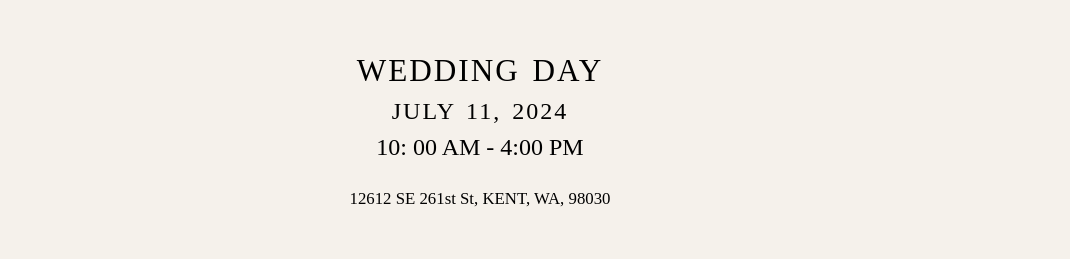
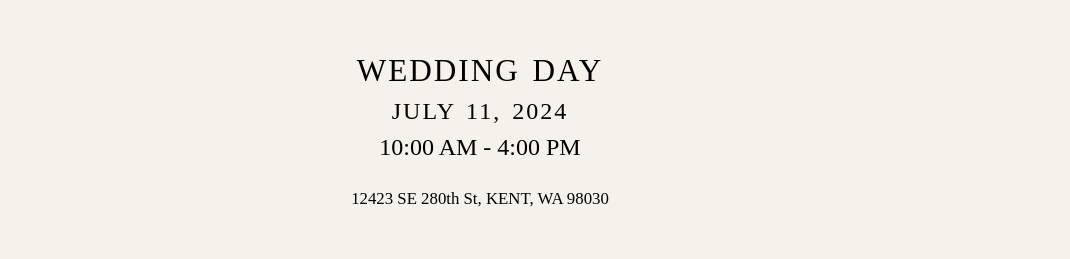
Before and after one commit to satchitdahal/wedding_client, a React (Create React App) app in the folder frontend/: page / in a window 1280 px wide. Shown: the part 940-1199 px from the top of the page, without its empty margins (160-1230 px from the left). Built offline with nearby package versions, Linux system fonts and the light colour scheme; a web font is replaced by a local one.

Commit message:
updating the address

```diff
--- a/frontend/src/Components/Home/Home.js
+++ b/frontend/src/Components/Home/Home.js
@@ -141,8 +141,9 @@ const Home = () => {
                 <div className={styles.reception}>
                     <p className={styles.day}>WEDDING DAY</p>
                     <p className={styles.dates}>JULY 11, 2024</p>
-                    <p className={styles.times}>10: 00 AM - 4:00 PM</p>
-                    <p className={styles.addy}>12612 SE 261st St, KENT, WA, 98030</p>
+                    <p className={styles.times}>10:00 AM - 4:00 PM</p>
+                    <p className={styles.addy}>12423 SE 280th St,
+                        KENT, WA 98030</p>
 
                 </div>
                 <div className={styles.wedding}>
```
